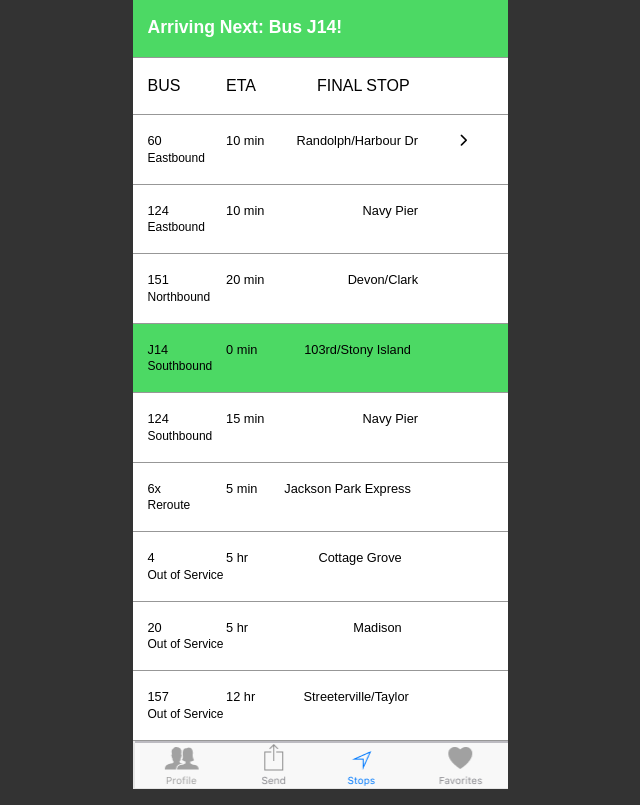
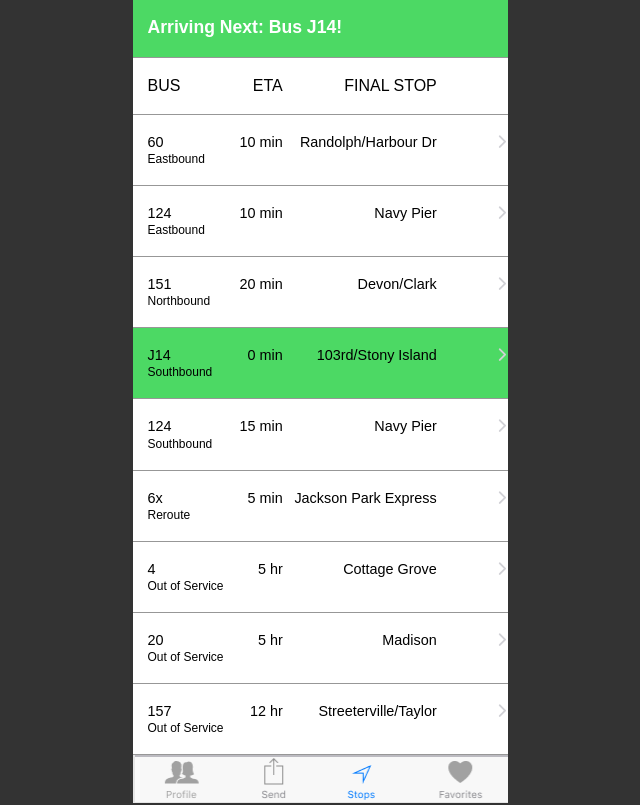
Before and after one commit to genp17/Frontend-Challenge, a plain HTML site: page index.html in a window 1280 px wide. Shown: the part 334-1139 px from the top of the page, without its empty margins (320-960 px from the left). Drawn offline with Linux system fonts and the light colour scheme.

Commit message:
added the arrows

```diff
--- a/css/style.css
+++ b/css/style.css
@@ -26,7 +26,7 @@ nav {
 
 .routes {
   border-bottom: 1px solid #979797;
-  font-size: .80rem;
+  font-size: .90rem;
   padding-top: 20px;
   padding-bottom: 20px;
 }
@@ -46,6 +46,8 @@ nav {
   /* margin-right: 3%;
   margin-left: 2%; */
   text-align: right;
+  width: 15%;
+
 
 }
 
@@ -57,9 +59,9 @@ nav {
 
 .arrow {
   width: 5%;
-  text-align: right;
-  vertical-align: middle;
-  padding-left: 10%;
+  align: left;
+  padding-left: 15%;
+  display: inline-block;
 }
 
 .map {
--- a/index.html
+++ b/index.html
@@ -35,7 +35,7 @@
               <!-- <li class="time">Every 20 minutes</li> -->
               <li class="time">10 min</li>
               <li class="stop">Randolph/Harbour Dr</li>
-              <li class="arrow"><i class="fa fa-chevron-right" aria-hidden="true"></i></li>
+              <li class="arrow"><i class="fa fa-chevron-right" aria-hidden="true"style="color:#D1D1D6"></i></li>
             </ul>
             <p class="name">Eastbound</p>
           </li>
@@ -45,6 +45,7 @@
               <li class="time">10 min</li>
               <!-- <li class="time">Every 10 minutes</li> -->
               <li class="stop">Navy Pier</li>
+              <li class="arrow"><i class="fa fa-chevron-right" aria-hidden="true" style="color:#D1D1D6"></i></li>
             </ul>
             <p class="name">Eastbound</p>
           </li>
@@ -54,6 +55,7 @@
               <li class="time">20 min</li>
               <!-- <li class="time">Every 16 minutes</li> -->
               <li class="stop">Devon/Clark</li>
+              <li class="arrow"><i class="fa fa-chevron-right" aria-hidden="true" style="color:#D1D1D6"></i></li>
             </ul>
             <p class="name">Northbound</p>
           </li>
@@ -63,6 +65,7 @@
               <li class="time">0 min</li>
               <!-- <li class="time">Every 15 minutes</li> -->
               <li class="stop">103rd/Stony Island</li>
+              <li class="arrow"><i class="fa fa-chevron-right" aria-hidden="true" style="color:#D1D1D6"></i></li>
             </ul>
             <p class="name">Southbound</p>
           </li>
@@ -72,6 +75,7 @@
               <li class="time">15 min</li>
               <!-- <li class="time">Every 10 minutes</li> -->
               <li class="stop">Navy Pier</li>
+              <li class="arrow"><i class="fa fa-chevron-right" aria-hidden="true" style="color:#D1D1D6"></i></li>
             </ul>
             <p class="name">Southbound</p>
           </li>
@@ -81,6 +85,7 @@
               <li class="time">5 min</li>
               <!-- <li class="time">N/A</li> -->
               <li class="stop">Jackson Park Express</li>
+              <li class="arrow"><i class="fa fa-chevron-right" aria-hidden="true" style="color:#D1D1D6"></i></li>
             </ul>
             <p class="name">Reroute</p>
           </li>
@@ -90,6 +95,7 @@
               <li class="time">5 hr</li>
               <!-- <li class="time">Resumes 12:10am</li> -->
               <li class="stop">Cottage Grove</li>
+              <li class="arrow"><i class="fa fa-chevron-right" aria-hidden="true" style="color:#D1D1D6"></i></li>
             </ul>
             <p class="name">Out of Service</p>
           </li>
@@ -99,6 +105,7 @@
               <li class="time">5 hr</li>
               <!-- <li class="time">Resumes 12:10am</li> -->
               <li class="stop">Madison</li>
+              <li class="arrow"><i class="fa fa-chevron-right" aria-hidden="true" style="color:#D1D1D6"></i></li>
             </ul>
             <p class="name">Out of Service</p>
           </li>
@@ -108,6 +115,7 @@
               <li class="time">12 hr</li>
               <!-- <li class="time">Resumes 6:00am</li> -->
               <li class="stop">Streeterville/Taylor</li>
+              <li class="arrow"><i class="fa fa-chevron-right" aria-hidden="true" style="color:#D1D1D6"></i></li>
             </ul>
             <p class="name">Out of Service</p>
           </li>
```
